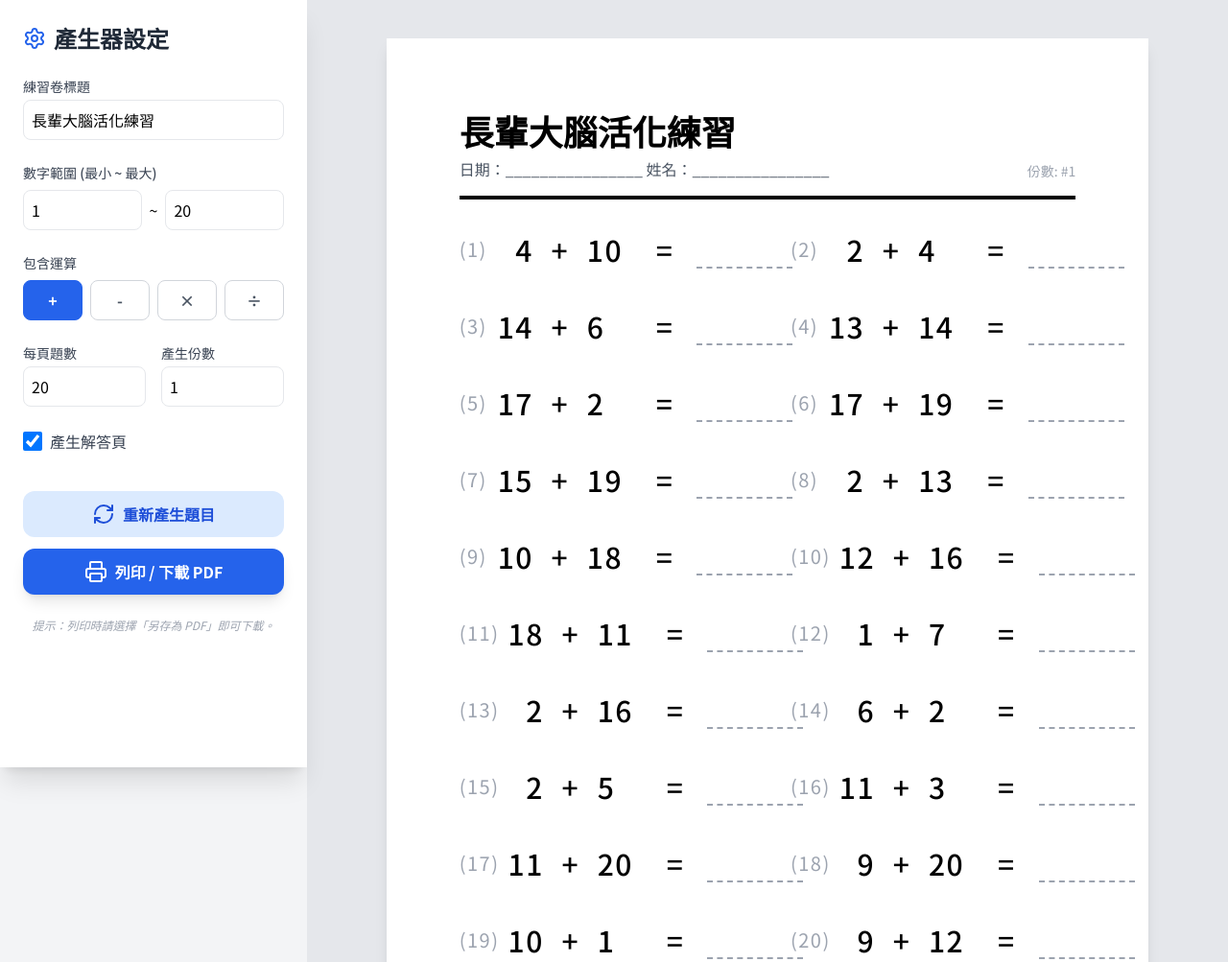
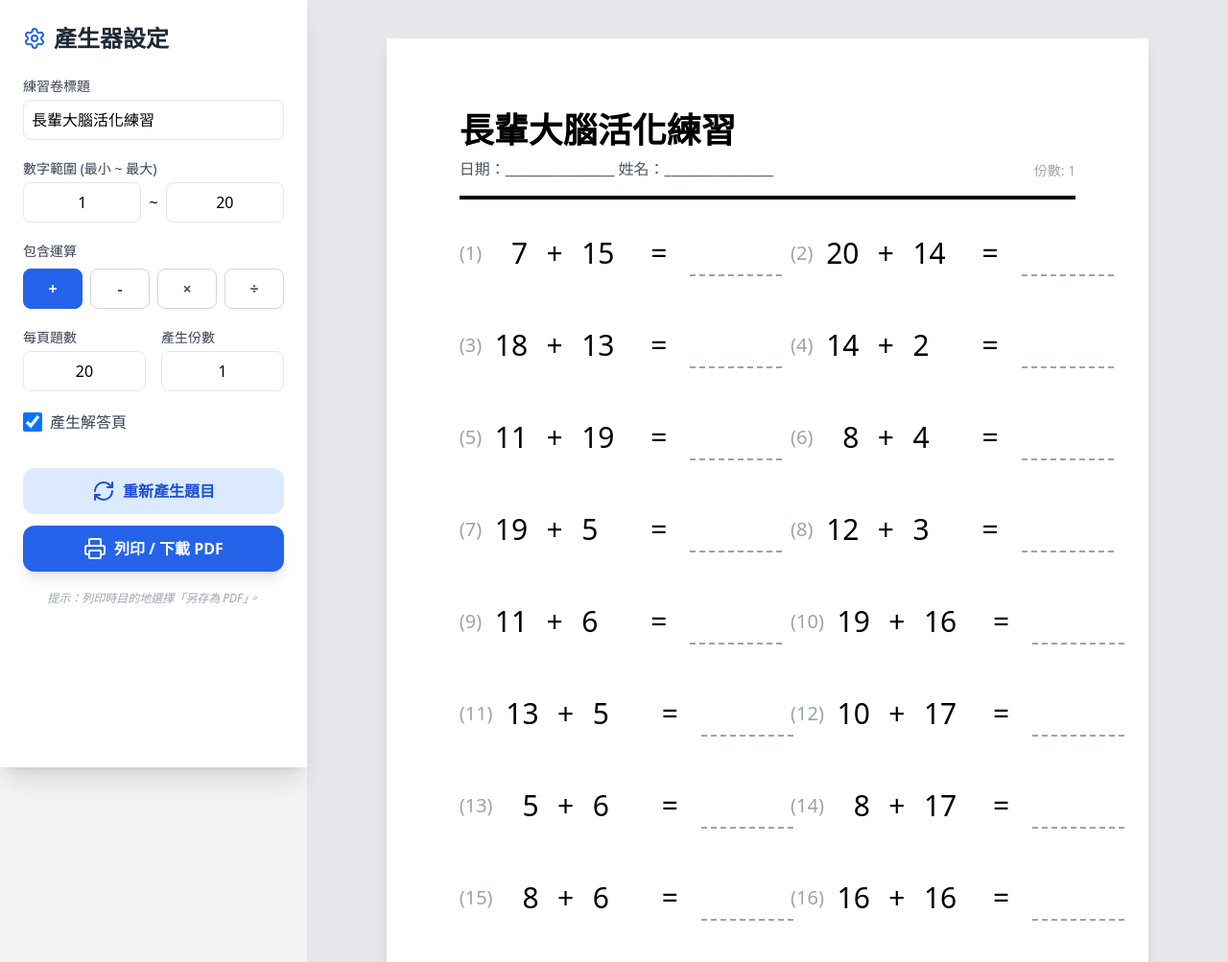
Before and after one commit to YIZHENHO/MATHPAPER, a plain HTML site: page index.html in a window 1280 px wide. Shown: the top 1003 px of the page at 96% size. Drawn offline with nearby package versions, Linux system fonts and the light colour scheme.

Commit message:
Update index.html

```diff
--- a/index.html
+++ b/index.html
@@ -1,98 +1,77 @@
 <!DOCTYPE html>
-<html lang="zh-TW">
+<html lang="zh-Hant">
 <head>
     <meta charset="UTF-8">
     <meta name="viewport" content="width=device-width, initial-scale=1.0">
-    <title>長輩數學練習產生器</title>
-    <!-- Tailwind CSS CDN -->
+    <title>長輩大腦活化數學產生器</title>
     <script src="https://cdn.tailwindcss.com"></script>
-    <!-- Lucide Icons CDN -->
     <script src="https://unpkg.com/lucide@latest"></script>
     <style>
-        @import url('https://fonts.googleapis.com/css2?family=Noto+Sans+TC:wght@400;500;700;900&display=swap');
-
-        body {
-            font-family: 'Noto Sans TC', sans-serif;
-        }
-
         @media print {
-            .no-print {
-                display: none !important;
-            }
-            body {
-                background-color: white !important;
-                margin: 0;
-                padding: 0;
-            }
+            body { background: white; }
+            .no-print { display: none !important; }
             .sheet-page {
+                margin: 0 !important;
                 box-shadow: none !important;
-                margin: 0 !important;
-                padding: 15mm !important;
                 page-break-after: always;
-                width: 210mm !important;
-                height: 297mm !important;
+                width: 210mm;
+                height: 297mm;
             }
             @page {
                 size: A4;
                 margin: 0;
             }
         }
-
-        /* 隱藏 Chrome/Safari 的數字輸入箭頭 */
         input::-webkit-outer-spin-button,
         input::-webkit-inner-spin-button {
             -webkit-appearance: none;
             margin: 0;
         }
-
         .sheet-page {
             width: 210mm;
             min-height: 297mm;
+            background: white;
+            margin: 0 auto;
+            padding: 20mm;
             box-sizing: border-box;
-        }
-
-        .answer-underline {
-            width: 100px;
-            height: 40px;
-            border-bottom: 2px dashed #9ca3af;
         }
     </style>
 </head>
-<body class="bg-gray-100 flex flex-col md:flex-row min-h-screen">
+<body class="bg-gray-100 font-sans min-h-screen">
 
-    <!-- 側邊設定欄 (列印時隱藏) -->
-    <div class="no-print w-full md:w-80 bg-white shadow-xl p-6 z-10 overflow-y-auto max-h-screen sticky top-0">
+    <div class="flex flex-col md:flex-row min-h-screen">
+        <!-- 側邊設定欄 -->
+        <div class="no-print w-full md:w-80 bg-white shadow-xl p-6 z-10 overflow-y-auto max-h-screen md:sticky md:top-0">
             <div class="flex items-center gap-2 mb-6">
                 <i data-lucide="settings" class="text-blue-600"></i>
                 <h1 class="text-2xl font-bold text-gray-800">產生器設定</h1>
             </div>
 
-        <div class="space-y-6">
+            <div class="space-y-5">
                 <!-- 標題 -->
                 <div>
                     <label class="block text-sm font-medium text-gray-700 mb-1">練習卷標題</label>
-                <input id="config-title" type="text" value="長輩大腦活化練習"
-                    class="w-full border rounded-lg p-2 focus:ring-2 focus:ring-blue-500 outline-none">
+                    <input type="text" id="cfg-title" class="w-full border rounded-lg p-2 focus:ring-2 focus:ring-blue-500" value="長輩大腦活化練習">
                 </div>
 
-            <!-- 難度：數字範圍 -->
+                <!-- 數字範圍 -->
                 <div>
-                <label class="block text-sm font-medium text-gray-700 mb-2">數字範圍 (最小 ~ 最大)</label>
+                    <label class="block text-sm font-medium text-gray-700 mb-1">數字範圍 (最小 ~ 最大)</label>
                     <div class="flex items-center gap-2">
-                    <input id="config-minNum" type="number" value="1" class="w-1/2 border rounded-lg p-2">
+                        <input type="number" id="cfg-min" class="w-1/2 border rounded-lg p-2 text-center" value="1">
                         <span>~</span>
-                    <input id="config-maxNum" type="number" value="20" class="w-1/2 border rounded-lg p-2">
+                        <input type="number" id="cfg-max" class="w-1/2 border rounded-lg p-2 text-center" value="20">
                     </div>
                 </div>
 
                 <!-- 運算符號 -->
                 <div>
                     <label class="block text-sm font-medium text-gray-700 mb-2">包含運算</label>
-                <div id="op-group" class="flex gap-2">
-                    <button data-op="+" class="op-btn flex-1 py-2 rounded-lg font-bold border bg-blue-600 text-white border-blue-600">+</button>
-                    <button data-op="-" class="op-btn flex-1 py-2 rounded-lg font-bold border bg-white text-gray-600 border-gray-300">-</button>
-                    <button data-op="×" class="op-btn flex-1 py-2 rounded-lg font-bold border bg-white text-gray-600 border-gray-300">×</button>
-                    <button data-op="÷" class="op-btn flex-1 py-2 rounded-lg font-bold border bg-white text-gray-600 border-gray-300">÷</button>
+                    <div class="flex gap-2" id="op-container">
+                        <button onclick="toggleOp('+')" data-op="+" class="op-btn flex-1 py-2 rounded-lg font-bold border bg-blue-600 text-white border-blue-600">+</button>
+                        <button onclick="toggleOp('-')" data-op="-" class="op-btn flex-1 py-2 rounded-lg font-bold border bg-white text-gray-600 border-gray-300">-</button>
+                        <button onclick="toggleOp('×')" data-op="×" class="op-btn flex-1 py-2 rounded-lg font-bold border bg-white text-gray-600 border-gray-300">×</button>
+                        <button onclick="toggleOp('÷')" data-op="÷" class="op-btn flex-1 py-2 rounded-lg font-bold border bg-white text-gray-600 border-gray-300">÷</button>
                     </div>
                 </div>
 
@@ -100,23 +79,23 @@
                 <div class="grid grid-cols-2 gap-4">
                     <div>
                         <label class="block text-sm font-medium text-gray-700 mb-1">每頁題數</label>
-                    <input id="config-problemsPerPage" type="number" value="20" class="w-full border rounded-lg p-2">
+                        <input type="number" id="cfg-pp" class="w-full border rounded-lg p-2 text-center" value="20">
                     </div>
                     <div>
                         <label class="block text-sm font-medium text-gray-700 mb-1">產生份數</label>
-                    <input id="config-sheetCount" type="number" value="1" class="w-full border rounded-lg p-2">
+                        <input type="number" id="cfg-sheets" class="w-full border rounded-lg p-2 text-center" value="1">
                     </div>
                 </div>
 
                 <!-- 解答開關 -->
                 <label class="flex items-center gap-2 cursor-pointer">
-                <input id="config-showAnswers" type="checkbox" checked class="w-5 h-5 text-blue-600 rounded">
+                    <input type="checkbox" id="cfg-ans" class="w-5 h-5 text-blue-600 rounded" checked>
                     <span class="text-gray-700 font-medium">產生解答頁</span>
                 </label>
 
-            <!-- 操作按鈕 -->
+                <!-- 按鈕區 -->
                 <div class="space-y-3 pt-4">
-                <button id="btn-generate" class="w-full bg-blue-100 text-blue-700 hover:bg-blue-200 font-bold py-3 rounded-xl flex items-center justify-center gap-2 transition-all">
+                    <button onclick="generate()" class="w-full bg-blue-100 text-blue-700 hover:bg-blue-200 font-bold py-3 rounded-xl flex items-center justify-center gap-2 transition-all">
                         <i data-lucide="refresh-cw" size="20"></i> 重新產生題目
                     </button>
                     <button onclick="window.print()" class="w-full bg-blue-600 text-white hover:bg-blue-700 font-bold py-3 rounded-xl flex items-center justify-center gap-2 shadow-lg transition-all">
@@ -125,184 +104,144 @@
                 </div>
 
                 <p class="text-xs text-gray-400 text-center mt-4 italic">
-                提示：列印時請選擇「另存為 PDF」即可下載。
+                    提示：列印時目的地選擇「另存為 PDF」。
                 </p>
             </div>
         </div>
 
         <!-- 預覽區域 -->
-    <div id="preview-area" class="flex-1 p-4 md:p-10 overflow-y-auto bg-gray-200 flex flex-col items-center space-y-8">
-        <!-- 內容將由 JS 動態產生 -->
+        <div class="flex-1 p-4 md:p-10 bg-gray-200 overflow-y-auto" id="preview-area">
+            <!-- JavaScript 會在這裡插入題目頁面 -->
+        </div>
     </div>
 
     <script>
-        // 設定與資料狀態
-        let config = {
-            minNum: 1,
-            maxNum: 20,
-            operations: ['+'],
-            problemsPerPage: 20,
-            sheetCount: 1,
-            showAnswers: true,
-            title: "長輩大腦活化練習"
-        };
+        let selectedOps = ['+'];
 
-        let sheets = [];
-
-        // 初始化運算按鈕點擊事件
-        document.querySelectorAll('.op-btn').forEach(btn => {
-            btn.addEventListener('click', () => {
-                const op = btn.getAttribute('data-op');
-                if (config.operations.includes(op)) {
-                    if (config.operations.length > 1) {
-                        config.operations = config.operations.filter(o => o !== op);
-                        btn.classList.replace('bg-blue-600', 'bg-white');
-                        btn.classList.replace('text-white', 'text-gray-600');
-                        btn.classList.replace('border-blue-600', 'border-gray-300');
+        function toggleOp(op) {
+            if (selectedOps.includes(op)) {
+                if (selectedOps.length > 1) {
+                    selectedOps = selectedOps.filter(o => o !== op);
                 }
             } else {
-                    config.operations.push(op);
-                    btn.classList.replace('bg-white', 'bg-blue-600');
-                    btn.classList.replace('text-gray-600', 'text-white');
-                    btn.classList.replace('border-gray-300', 'border-blue-600');
+                selectedOps.push(op);
             }
-                generateAndRender();
+            updateOpUI();
+            generate();
+        }
+
+        function updateOpUI() {
+            document.querySelectorAll('.op-btn').forEach(btn => {
+                const op = btn.getAttribute('data-op');
+                if (selectedOps.includes(op)) {
+                    btn.classList.remove('bg-white', 'text-gray-600', 'border-gray-300');
+                    btn.classList.add('bg-blue-600', 'text-white', 'border-blue-600');
+                } else {
+                    btn.classList.add('bg-white', 'text-gray-600', 'border-gray-300');
+                    btn.classList.remove('bg-blue-600', 'text-white', 'border-blue-600');
+                }
             });
-        });
+        }
 
-        // 綁定輸入更新
-        const syncInput = (id, key, isInt = true) => {
-            const el = document.getElementById(id);
-            el.addEventListener('input', (e) => {
-                config[key] = isInt ? (parseInt(e.target.value) || 0) : e.target.value;
-                generateAndRender();
-            });
-        };
+        function generate() {
+            const title = document.getElementById('cfg-title').value;
+            const minNum = parseInt(document.getElementById('cfg-min').value) || 0;
+            const maxNum = parseInt(document.getElementById('cfg-max').value) || 1;
+            const problemsPerPage = parseInt(document.getElementById('cfg-pp').value) || 20;
+            const sheetCount = parseInt(document.getElementById('cfg-sheets').value) || 1;
+            const showAnswers = document.getElementById('cfg-ans').checked;
 
-        syncInput('config-title', 'title', false);
-        syncInput('config-minNum', 'minNum');
-        syncInput('config-maxNum', 'maxNum');
-        syncInput('config-problemsPerPage', 'problemsPerPage');
-        syncInput('config-sheetCount', 'sheetCount');
+            const previewArea = document.getElementById('preview-area');
+            previewArea.innerHTML = '';
 
-        document.getElementById('config-showAnswers').addEventListener('change', (e) => {
-            config.showAnswers = e.target.checked;
-            renderAll();
-        });
+            const allSheetsData = [];
 
-        document.getElementById('btn-generate').addEventListener('click', generateAndRender);
-
-        // 產生題目邏輯
-        function generateProblems() {
-            sheets = [];
-            for (let s = 0; s < config.sheetCount; s++) {
+            for (let s = 0; s < sheetCount; s++) {
                 const problems = [];
-                for (let i = 0; i < config.problemsPerPage; i++) {
-                    let op = config.operations[Math.floor(Math.random() * config.operations.length)];
+                for (let i = 0; i < problemsPerPage; i++) {
+                    let op = selectedOps[Math.floor(Math.random() * selectedOps.length)];
                     let n1, n2, ans;
 
                     if (op === '+') {
-                        n1 = Math.floor(Math.random() * (config.maxNum - config.minNum + 1)) + config.minNum;
-                        n2 = Math.floor(Math.random() * (config.maxNum - config.minNum + 1)) + config.minNum;
+                        n1 = Math.floor(Math.random() * (maxNum - minNum + 1)) + minNum;
+                        n2 = Math.floor(Math.random() * (maxNum - minNum + 1)) + minNum;
                         ans = n1 + n2;
                     } else if (op === '-') {
-                        n1 = Math.floor(Math.random() * (config.maxNum - config.minNum + 1)) + config.minNum;
-                        n2 = Math.floor(Math.random() * (n1 - config.minNum + 1)) + config.minNum;
+                        n1 = Math.floor(Math.random() * (maxNum - minNum + 1)) + minNum;
+                        n2 = Math.floor(Math.random() * (n1 - minNum + 1)) + minNum;
                         ans = n1 - n2;
                     } else if (op === '×') {
-                        const multMax = Math.min(config.maxNum, 12);
-                        n1 = Math.floor(Math.random() * (multMax - 2 + 1)) + 2;
-                        n2 = Math.floor(Math.random() * (multMax - 2 + 1)) + 2;
+                        let mMax = Math.min(maxNum, 12);
+                        n1 = Math.floor(Math.random() * (mMax - 2 + 1)) + 2;
+                        n2 = Math.floor(Math.random() * (mMax - 2 + 1)) + 2;
                         ans = n1 * n2;
                     } else if (op === '÷') {
-                        n2 = Math.floor(Math.random() * (Math.min(config.maxNum, 10) - 2 + 1)) + 2;
-                        ans = Math.floor(Math.random() * (Math.min(config.maxNum, 10) - 2 + 1)) + 2;
+                        let dMax = Math.min(maxNum, 10);
+                        n2 = Math.floor(Math.random() * (dMax - 2 + 1)) + 2;
+                        ans = Math.floor(Math.random() * (dMax - 2 + 1)) + 2;
                         n1 = n2 * ans;
                     }
                     problems.push({ n1, n2, op, ans });
                 }
-                sheets.push({ id: s, problems });
-            }
-        }
+                allSheetsData.push(problems);
 
-        // 渲染 HTML
-        function renderAll() {
-            const container = document.getElementById('preview-area');
-            container.innerHTML = '';
-
-            // 渲染練習頁
-            sheets.forEach((sheet, idx) => {
-                const page = document.createElement('div');
-                page.className = 'sheet-page bg-white shadow-lg p-[20mm]';
-
-                let problemsHtml = sheet.problems.map((p, pIdx) => `
-                    <div class="flex items-center text-3xl font-medium tracking-wider">
-                        <span class="w-10 text-xl text-gray-400 font-normal">(${pIdx + 1})</span>
+                // 渲染題目頁
+                const sheetDiv = document.createElement('div');
+                sheetDiv.className = 'sheet-page shadow-lg mb-8';
+                sheetDiv.innerHTML = `
+                    <div class="border-b-4 border-black pb-4 mb-8 flex justify-between items-end">
+                        <div>
+                            <h2 class="text-4xl font-black mb-2">${title}</h2>
+                            <p class="text-gray-600">日期：________________  姓名：________________</p>
+                        </div>
+                        <div class="text-right text-sm text-gray-400">份數: ${s + 1}</div>
+                    </div>
+                    <div class="grid grid-cols-2 gap-y-12 gap-x-12">
+                        ${problems.map((p, idx) => `
+                            <div class="flex items-center text-3xl font-medium">
+                                <span class="w-10 text-xl text-gray-400 font-normal">(${idx + 1})</span>
                                 <div class="flex items-center gap-4">
                                     <span class="w-12 text-right">${p.n1}</span>
                                     <span class="w-6 text-center">${p.op}</span>
                                     <span class="w-12 text-left">${p.n2}</span>
                                     <span class="mx-2">=</span>
-                            <div class="answer-underline"></div>
+                                    <div class="w-24 h-12 border-b-2 border-dashed border-gray-400"></div>
                                 </div>
                             </div>
-                `).join('');
+                        `).join('')}
+                    </div>
+                    <div class="mt-20 text-center text-gray-300 border-t pt-4 text-sm">多活動大腦，保持身心健康</div>
+                `;
+                previewArea.appendChild(sheetDiv);
+            }
 
-                page.innerHTML = `
-                    <div class="border-b-4 border-black pb-4 mb-8 flex justify-between items-end">
-                        <div>
-                            <h2 class="text-4xl font-black mb-2">${config.title}</h2>
-                            <p class="text-gray-600">日期：________________  姓名：________________</p>
+            // 渲染解答頁
+            if (showAnswers) {
+                allSheetsData.forEach((problems, sIdx) => {
+                    const ansDiv = document.createElement('div');
+                    ansDiv.className = 'sheet-page shadow-lg mb-8';
+                    ansDiv.innerHTML = `
+                        <div class="border-b-2 border-gray-800 pb-2 mb-8">
+                            <h2 class="text-2xl font-bold">解答頁 - ${title} (第 ${sIdx + 1} 份)</h2>
                         </div>
-                        <div class="text-right text-sm text-gray-400">份數: #${sheet.id + 1}</div>
+                        <div class="grid grid-cols-4 gap-6">
+                            ${problems.map((p, idx) => `
+                                <div class="border p-3 rounded text-xl flex justify-between bg-gray-50">
+                                    <span class="text-gray-400 text-sm">(${idx + 1})</span>
+                                    <span class="font-bold text-blue-700">${p.ans}</span>
                                 </div>
-                    <div class="grid grid-cols-2 gap-y-10 gap-x-12">
-                        ${problemsHtml}
-                    </div>
-                    <div class="mt-20 text-center text-gray-300 border-t pt-4 text-sm">
-                        多活動大腦，保持身心健康
+                            `).join('')}
                         </div>
                     `;
-                container.appendChild(page);
-            });
-
-            // 渲染答案頁
-            if (config.showAnswers) {
-                sheets.forEach((sheet, idx) => {
-                    const ansPage = document.createElement('div');
-                    ansPage.className = 'sheet-page bg-white shadow-lg p-[20mm]';
-
-                    let ansHtml = sheet.problems.map((p, pIdx) => `
-                        <div class="border p-3 rounded text-xl flex justify-between bg-gray-50">
-                            <span class="text-gray-400 text-sm">(${pIdx + 1})</span>
-                            <span class="font-bold text-blue-700">${p.ans}</span>
-                        </div>
-                    `).join('');
-
-                    ansPage.innerHTML = `
-                        <div class="border-b-2 border-gray-800 pb-2 mb-8">
-                            <h2 class="text-2xl font-bold">解答頁 - ${config.title} (份數: #${sheet.id + 1})</h2>
-                        </div>
-                        <div class="grid grid-cols-4 gap-4">
-                            ${ansHtml}
-                        </div>
-                    `;
-                    container.appendChild(ansPage);
+                    previewArea.appendChild(ansDiv);
                 });
             }
-
-            // 重新初始化圖標
-            lucide.createIcons();
         }
 
-        function generateAndRender() {
-            generateProblems();
-            renderAll();
-        }
-
-        // 初始執行
+        // 初始化
         window.onload = () => {
-            generateAndRender();
+            lucide.createIcons();
+            generate();
         };
     </script>
 </body>
```
Lines whose indentation alone changed are shown as unchanged.
